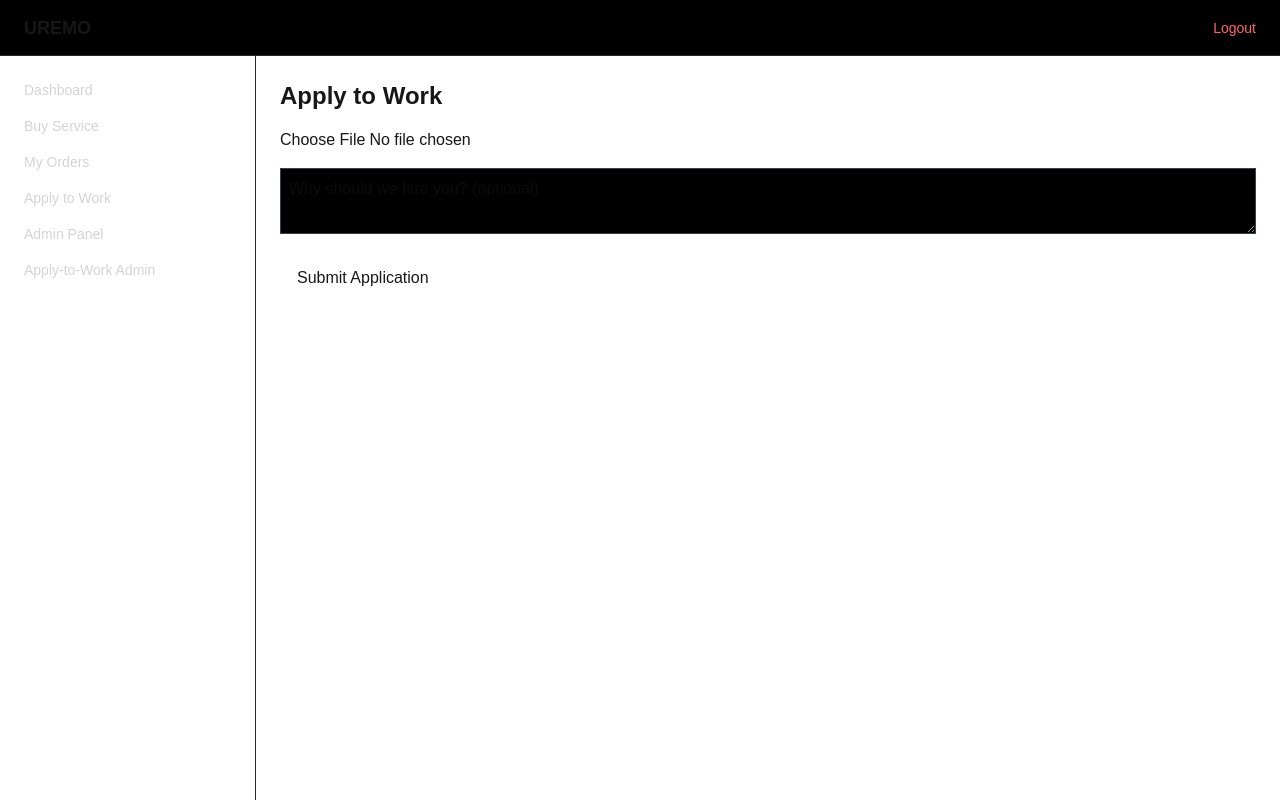
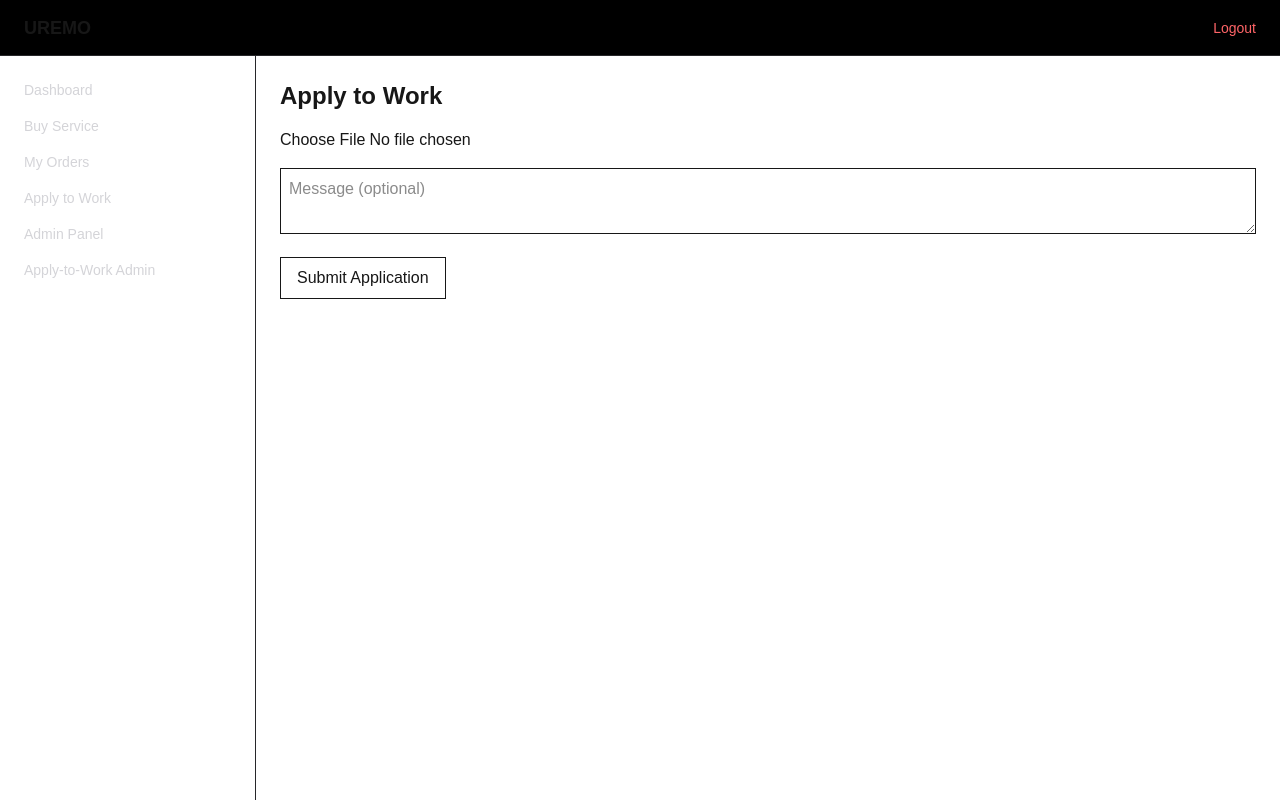
Before and after one commit to sajalnew01/uremo-frontend, a Next.js app: page /apply-to-work in a window 1280 px wide. Built offline with nearby package versions, Linux system fonts and the light colour scheme.

Commit message:
Apply-work user status tracking

```diff
--- a/app/apply-to-work/page.tsx
+++ b/app/apply-to-work/page.tsx
@@ -1,63 +1,95 @@
 "use client";
 
-import { useState } from "react";
+import { useEffect, useState } from "react";
 import Container from "@/components/Container";
 import { apiRequest } from "@/lib/api";
 
 export default function ApplyToWork() {
   const [resume, setResume] = useState<File | null>(null);
   const [message, setMessage] = useState("");
+  const [application, setApplication] = useState<any>(null);
   const [loading, setLoading] = useState(false);
-  const [inputKey, setInputKey] = useState(0);
+
+  const loadMyApplication = async () => {
+    try {
+      const data = await apiRequest("/api/apply-work/me", "GET", null, true);
+      setApplication(data);
+    } catch {}
+  };
+
+  useEffect(() => {
+    loadMyApplication();
+  }, []);
 
   const submit = async () => {
-    if (!resume) {
-      alert("Please upload your resume");
-      return;
-    }
+    if (!resume) return alert("Resume required");
 
-    const formData = new FormData();
-    formData.append("resume", resume);
-    formData.append("message", message);
+    const fd = new FormData();
+    fd.append("resume", resume);
+    fd.append("message", message);
 
     try {
       setLoading(true);
-      await apiRequest("/api/apply-work", "POST", formData, true, true);
-      alert("Application submitted successfully");
-      setMessage("");
-      setResume(null);
-      setInputKey((k) => k + 1);
+      await apiRequest("/api/apply-work", "POST", fd, true, true);
+      alert("Application submitted");
+      loadMyApplication();
     } catch (err: any) {
-      alert(err.message || "Submission failed");
+      alert(err.message);
     } finally {
       setLoading(false);
     }
   };
 
+  // If already applied → show status
+  if (application) {
+    return (
+      <Container>
+        <h1 className="text-2xl font-bold mb-4">Apply to Work</h1>
+
+        <div className="border p-4 rounded">
+          <p>
+            <b>Status:</b>{" "}
+            <span className="capitalize">{application.status}</span>
+          </p>
+
+          {application.status === "approved" && (
+            <p className="mt-2 text-green-500">
+              ✅ You are approved. Our team will contact you.
+            </p>
+          )}
+
+          {application.status === "rejected" && (
+            <p className="mt-2 text-red-500">❌ Application rejected.</p>
+          )}
+
+          {application.status === "pending" && (
+            <p className="mt-2 text-yellow-500">⏳ Under review.</p>
+          )}
+        </div>
+      </Container>
+    );
+  }
+
+  // First-time apply form
   return (
     <Container>
       <h1 className="text-2xl font-bold mb-4">Apply to Work</h1>
 
       <input
         type="file"
-        accept=".pdf,.jpg,.png"
+        accept=".pdf,.doc,.docx,.jpg,.png"
         onChange={(e) => setResume(e.target.files?.[0] || null)}
-        key={inputKey}
         className="mb-4"
       />
 
       <textarea
-        placeholder="Why should we hire you? (optional)"
+        placeholder="Message (optional)"
         value={message}
         onChange={(e) => setMessage(e.target.value)}
-        className="w-full p-2 mb-4 bg-black border border-gray-700"
+        className="w-full p-2 mb-4 border"
       />
 
-      <button
-        onClick={submit}
-        disabled={loading}
-        className="px-4 py-2 border border-white"
-      >
+      <button onClick={submit} disabled={loading} className="px-4 py-2 border">
         {loading ? "Submitting..." : "Submit Application"}
       </button>
     </Container>
```
